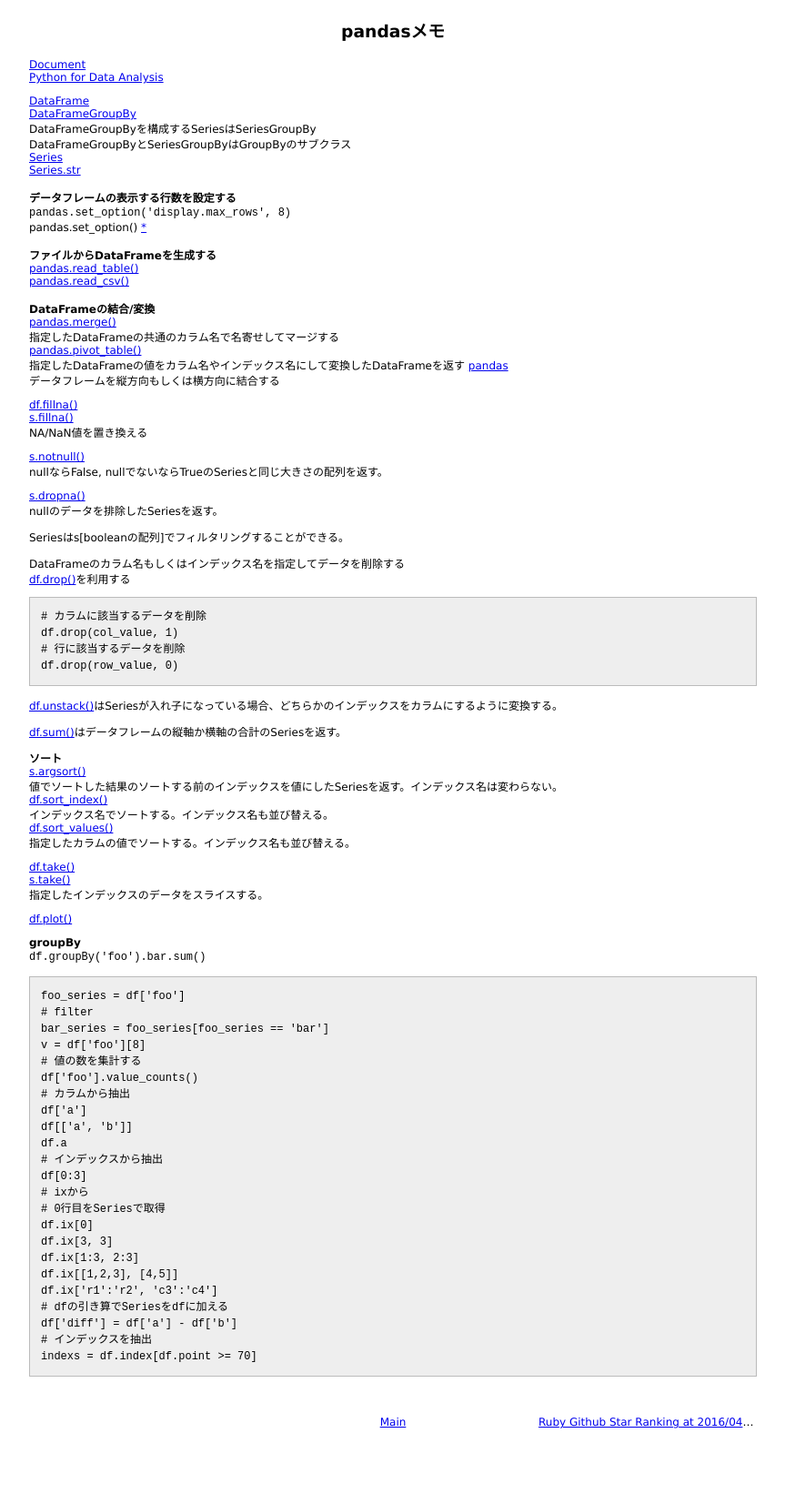
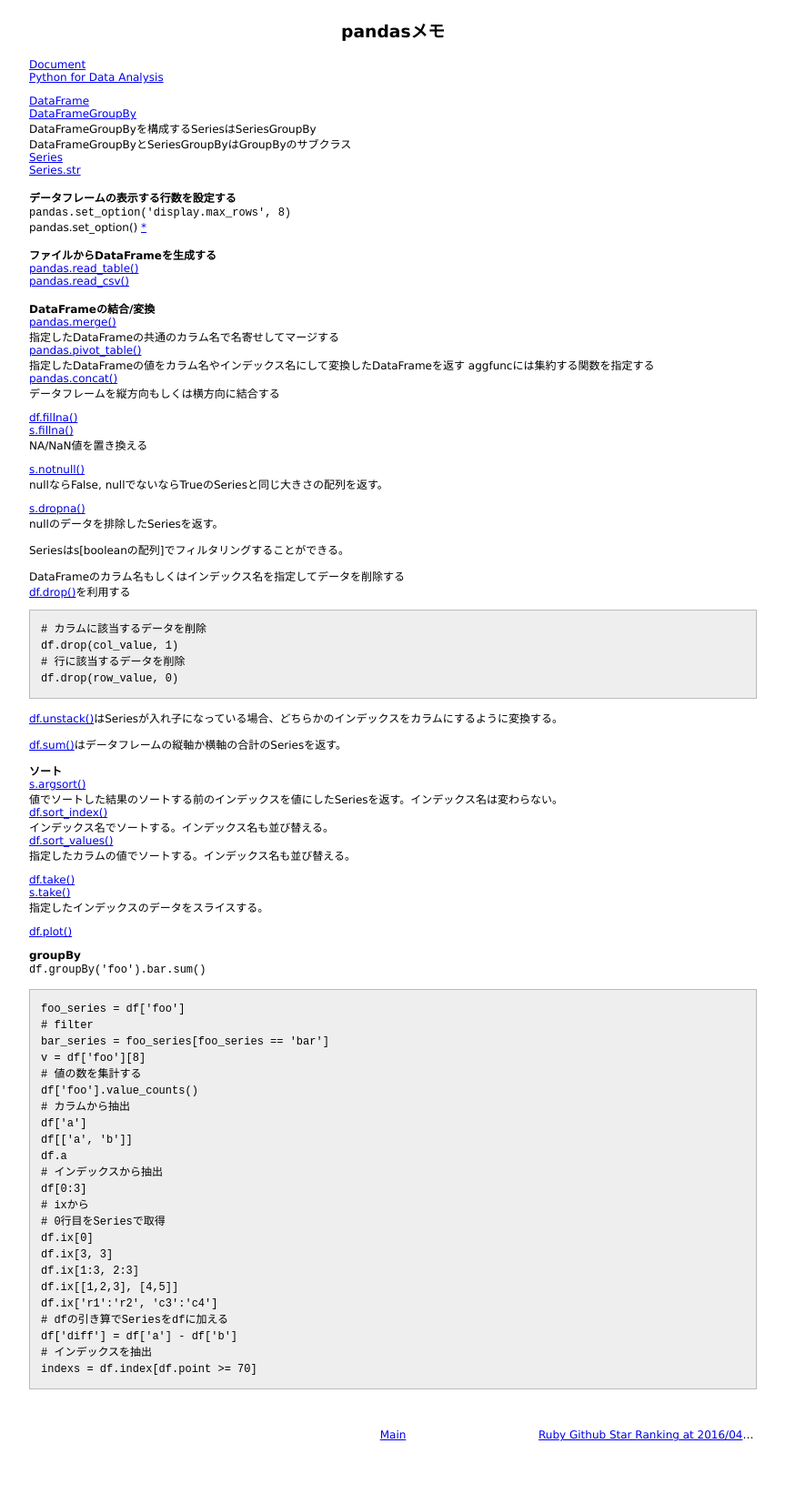
Before and after one commit to 38elements/38elements.github.com, a Jekyll site: the page built from _posts/2016-04-24-pandas.md, in a window 1280 px wide. Shown: the whole page at 91% size, without its empty margins (208-1071 px from the left). Built offline with Jekyll 4.4.1, drawn with Linux system fonts in a browser that asks for light colours.

Commit message:
Update 2016-04-24-pandas.md

```diff
--- a/_posts/2016-04-24-pandas.md
+++ b/_posts/2016-04-24-pandas.md
@@ -25,7 +25,8 @@ pandas.set_option() [*](http://pandas.pydata.org/pandas-docs/stable/generated/pa
 指定したDataFrameの共通のカラム名で名寄せしてマージする
 [pandas.pivot_table()](http://pandas.pydata.org/pandas-docs/stable/generated/pandas.pivot_table.html)
 指定したDataFrameの値をカラム名やインデックス名にして変換したDataFrameを返す
-[pandas](http://pandas.pydata.org/pandas-docs/stable/generated/pandas.concat.html)
+aggfuncには集約する関数を指定する
+[pandas.concat()](http://pandas.pydata.org/pandas-docs/stable/generated/pandas.concat.html)
 データフレームを縦方向もしくは横方向に結合する
 
 [df.fillna()](http://pandas.pydata.org/pandas-docs/stable/generated/pandas.DataFrame.fillna.html)
```
